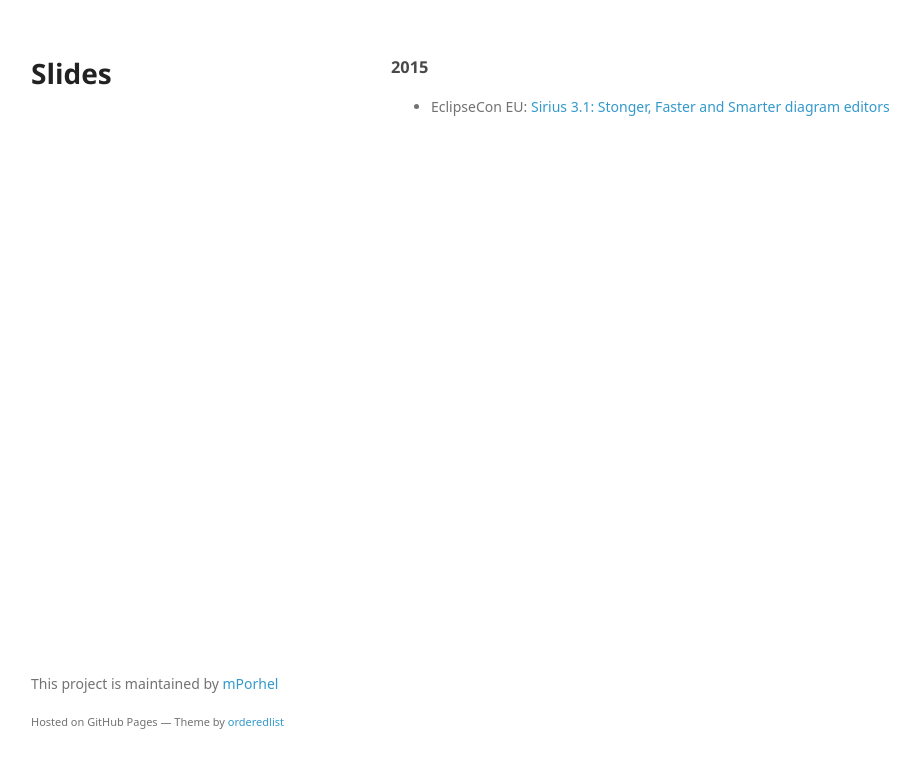
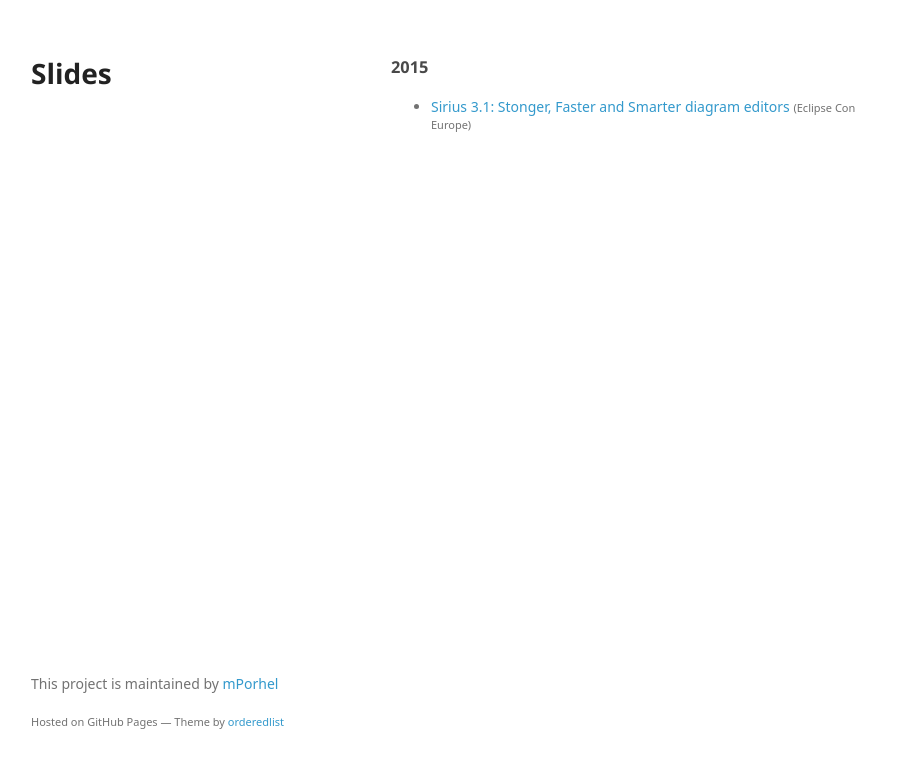
Before and after one commit to mPorhel/slides, a plain HTML site: page index.html in a window 1280 px wide. Shown: the whole page, without its empty margins (179-1099 px from the left). Drawn offline with Linux system fonts and the light colour scheme; a web font is replaced by a local one.

Commit message:
Update slide index

```diff
--- a/index.html
+++ b/index.html
@@ -22,7 +22,7 @@
           <h3>2015</h3>
           <ul>
             <li>
-              EclipseCon EU:  <a href="2015_EclipseConEU_Sirius31_StrongerFasterSmarter/">Sirius 3.1: Stonger, Faster and Smarter diagram editors</a>
+               <a href="2015_EclipseConEU_Sirius31_StrongerFasterSmarter/">Sirius 3.1: Stonger, Faster and Smarter diagram editors</a> <small>(Eclipse Con Europe)</small>
             </li>
           </ul>
       </section>
```
